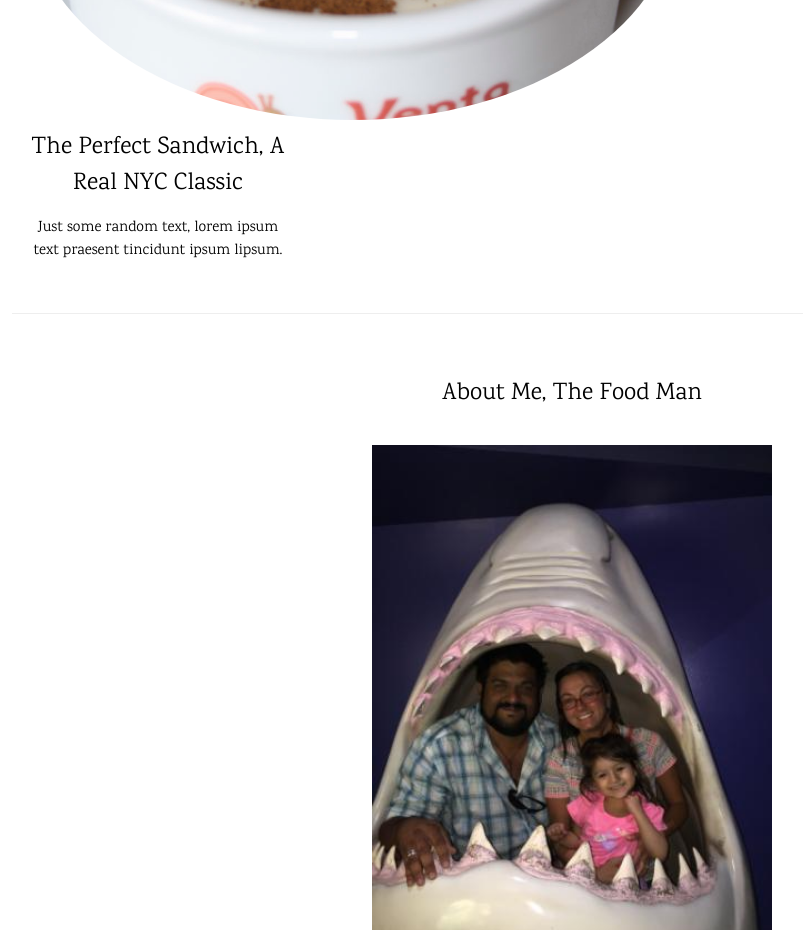
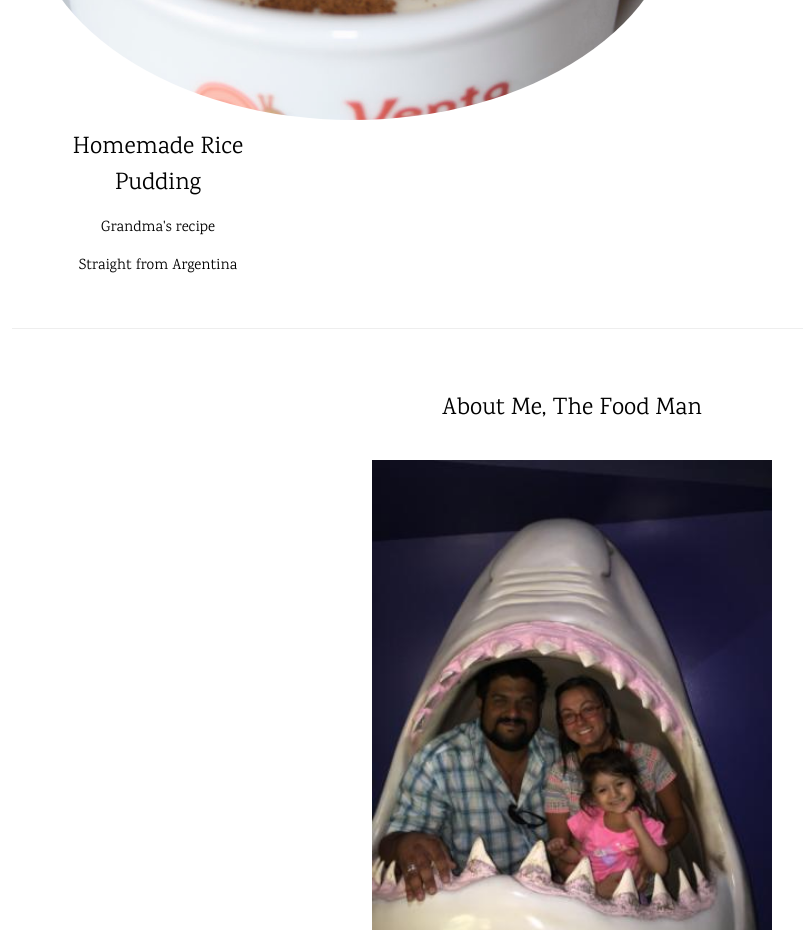
Before and after one commit to AmirLyall/AmirLyall.github.io, a plain HTML site: page index.html in a window 1280 px wide. Shown: the part 2160-3090 px from the top of the page, without its empty margins (68-871 px from the left). Drawn offline with nearby package versions, Linux system fonts and the light colour scheme.

Commit message:
menu updates

```diff
--- a/index.html
+++ b/index.html
@@ -62,8 +62,9 @@ body,h1,h2,h3,h4,h5,h6 {font-family: "Karma", sans-serif}
 	<div class="w3-row-padding w3-padding-16 w3-center">
 	<div class="w3-quarter">
       <img src="Images/ricepudding2.jpg" class="w3-circle" alt="Rice Pudding" style="width:250%">
-      <h3>The Perfect Sandwich, A Real NYC Classic</h3>
-      <p>Just some random text, lorem ipsum text praesent tincidunt ipsum lipsum.</p>
+      <h3>Homemade Rice Pudding</h3>
+      <p>Grandma's recipe</p>
+	  <p>Straight from Argentina</p>
     </div>
   </div>
 
```
